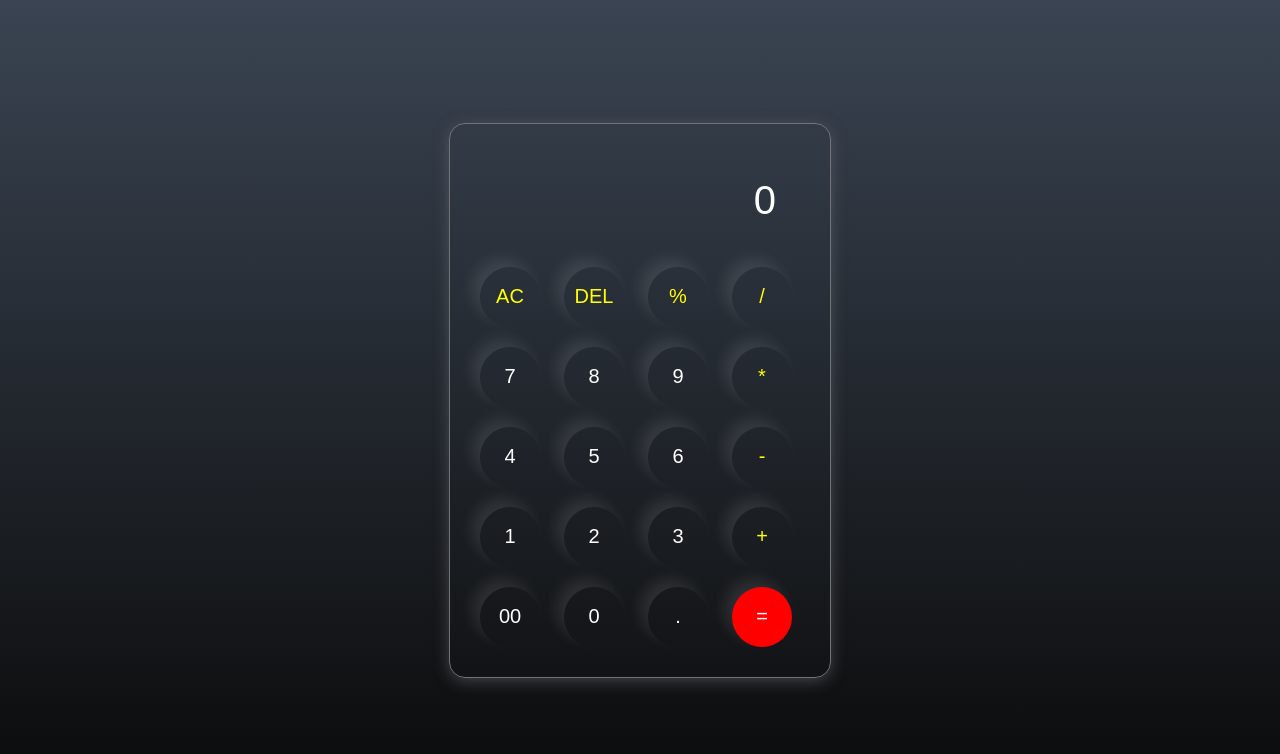
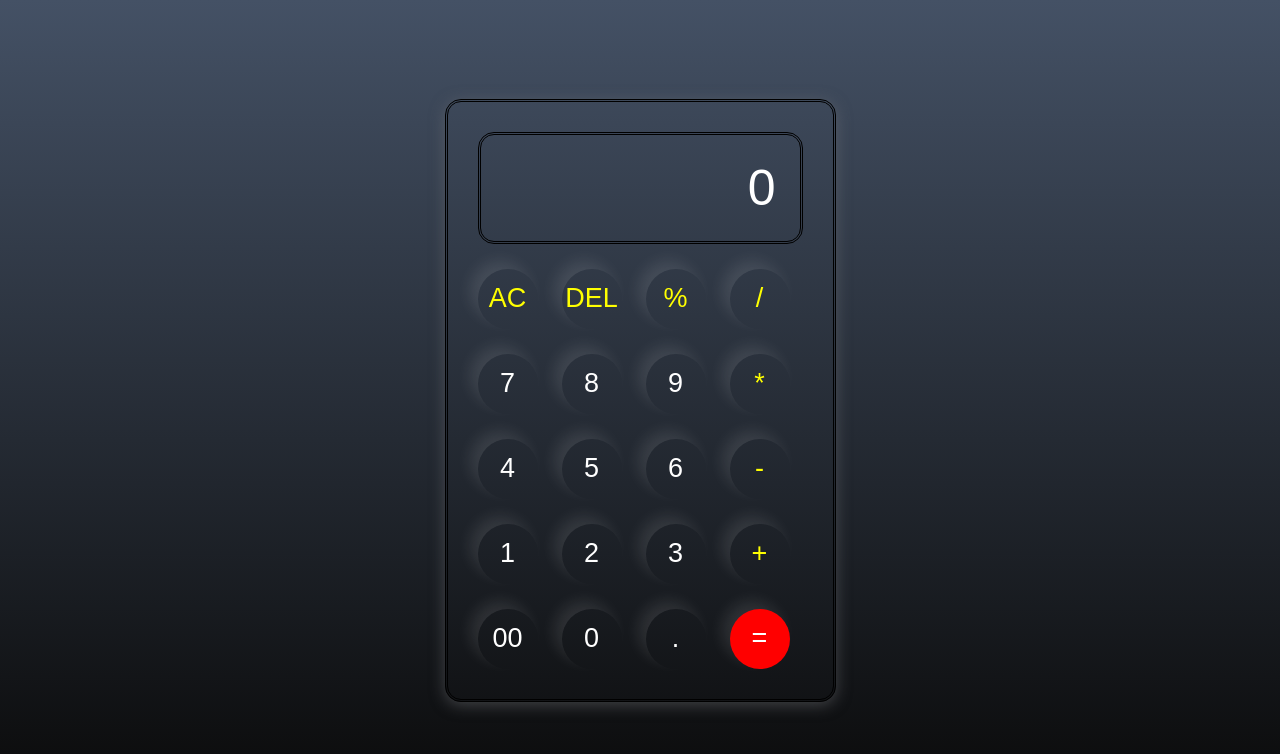
Before and after one commit to SHREYA-debug-max/Js-Calc, a plain HTML site: page Calculator/index.html in a window 1280 px wide. Drawn offline with Linux system fonts and the light colour scheme.

Commit message:
modified index.html, style.css, Readme.md

```diff
--- a/Calculator/index.html
+++ b/Calculator/index.html
@@ -6,10 +6,16 @@
     <meta name="viewport" content="width=device-width, initial-scale=1.0">
     <title>Calculator</title>
     <link rel="stylesheet" href="style.css">
+
 </head>
+
 <body>
+
     <div class="calculator">
+
+        <div class="vl"></div>
         <input type="text" placeholder="0" id="inputBox">
+
         <div>
             <button class="operator">AC</button>
             <button class="operator">DEL</button>
--- a/Calculator/style.css
+++ b/Calculator/style.css
@@ -1,3 +1,4 @@
+
 *{
     margin: 0;
     padding: 0;
@@ -10,24 +11,29 @@ body{
     justify-content: center;
     align-items: center;
     /*background: linear-gradient(to bottom, #660033 0%, #0033cc 100%);*/
-    background: linear-gradient(to top, #0a0a0a, #3a4452);
+    background: linear-gradient(to top, #0a0a0a, #445165);
 }
 .calculator{
     border: 1px solid #717377;
     padding: 20px;
     border-radius: 16px;
+    border: solid;
+    border-style: double;
     background: transparent;
     box-shadow: 0px 3px 15px rgb(113,115,119,0.5);
 
 }
+
 input{
-    width: 320px;
-    border: none;
+    width: 325px;
+    border: solid;
+    border-style: double;
     padding: 24px;
     margin: 10px;
+    border-radius: 16px;
     background: transparent;
     box-shadow: 0px 3px 15px rgbs(84, 84, 84, 0.1);
-    font-size: 40px;
+    font-size: 50px;
     text-align: right;
     cursor: pointer;
 
@@ -41,10 +47,11 @@ button{
     width: 60px;
     height: 60px;
     margin: 10px;
+    margin-top: 15px;
     border-radius: 50%;
     background: transparent;
     color: #fff;
-    font-size: 20px;
+    font-size: 27px;
     box-shadow: -8px -8px 15px rgba(255, 255,255,0.1);
     cursor: pointer;
 }
```
Also changed, not shown: 1 other file.
